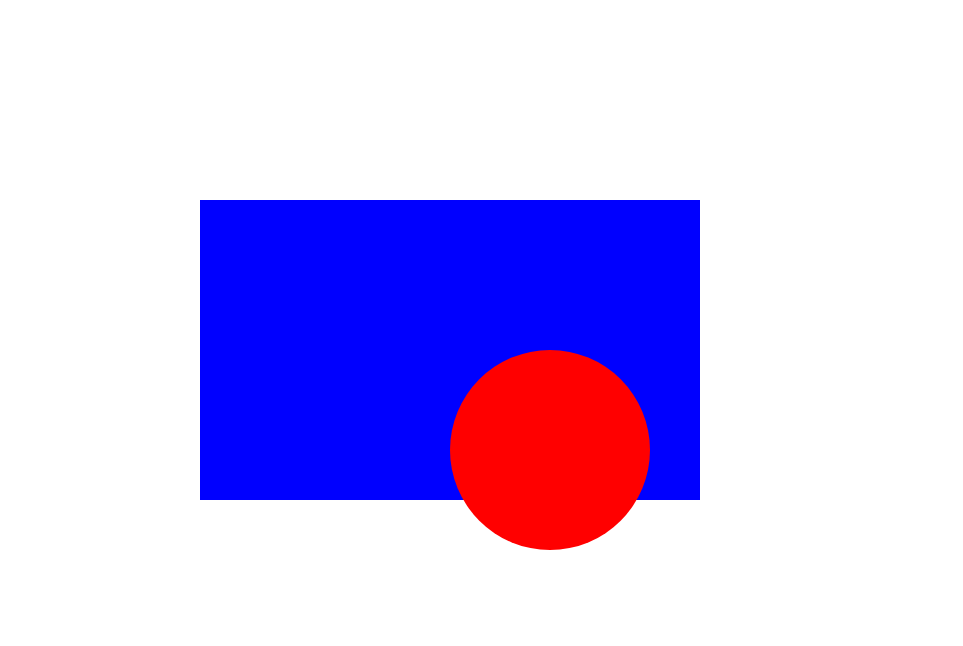
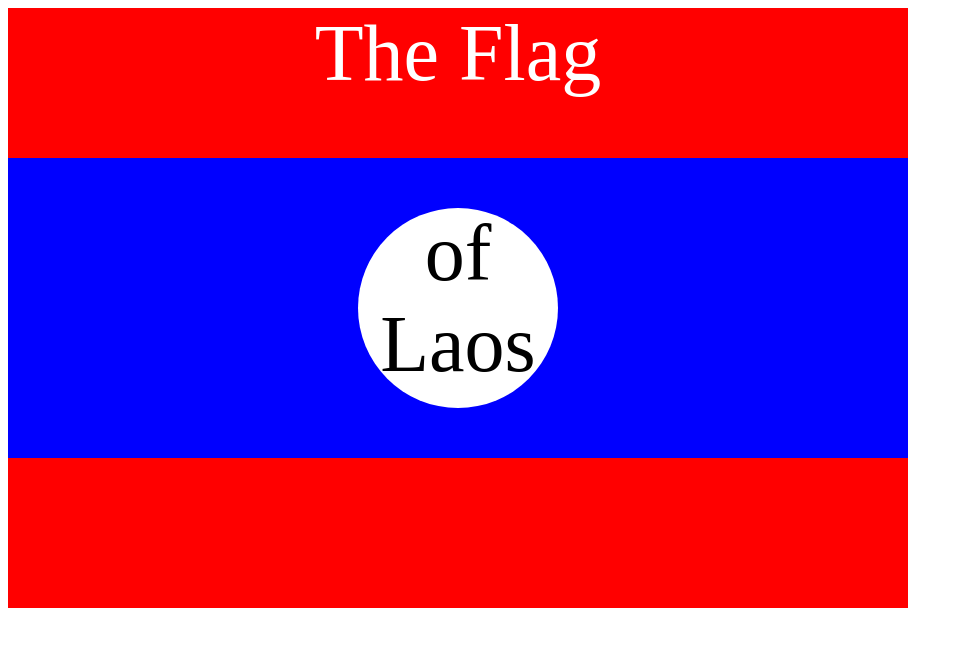
Before and after one commit to Rybski113/Web-Development-Bootcamp, a plain HTML site: page index.html in a window 1280 px wide. Shown: the whole page, without its empty margins (0-963 px from the left). Drawn offline with Linux system fonts and the light colour scheme.

Commit message:
Flag of Laos
simple project to remember the basics

```diff
--- a/index.html
+++ b/index.html
@@ -9,10 +9,14 @@
 </head>
 <body>
 
-
-    <div class="blue-box">
-       <div class="red-circle"></div>
+  <div class="flag">
+    <p>The Flag</p>
+    <div>
+        <div>
+            <p>of Laos</p>
+        </div>
     </div>
+  </div>
 
 
 
--- a/style.css
+++ b/style.css
@@ -1,18 +1,33 @@
-.blue-box {
-    position: absolute;
-    top: 200px;
-    left: 200px;
-    background-color: blue;
-    width: 500px;
-    height: 300px;
+.flag {
+    background-color: red;
+    width: 900px;
+    height: 600px;
+    position: relative;
 }
 
-.red-circle {
-    position: relative;
+.flag > div {
+    width: 100%;
+    height: 300px;
+    background-color: blue;
+    position: absolute;
     top: 150px;
-    left: 250px;
-    background-color: red;
+}
+
+.flag > div > div {
     width: 200px;
     height: 200px;
+    background-color: white;
     border-radius: 50%;
+    position: relative;
+    top: 50px;
+    left: 350px;
 }
+p {
+    margin: 0;
+    font-size: 5rem;
+    text-align: center;
+    color: white;
+}
+.flag div div  p {
+    color: black;
+}
```
